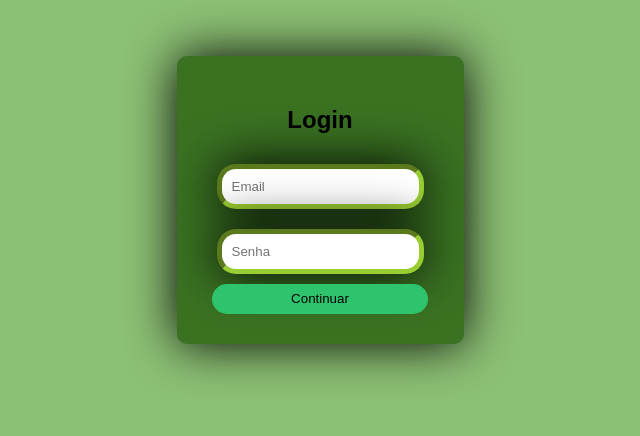
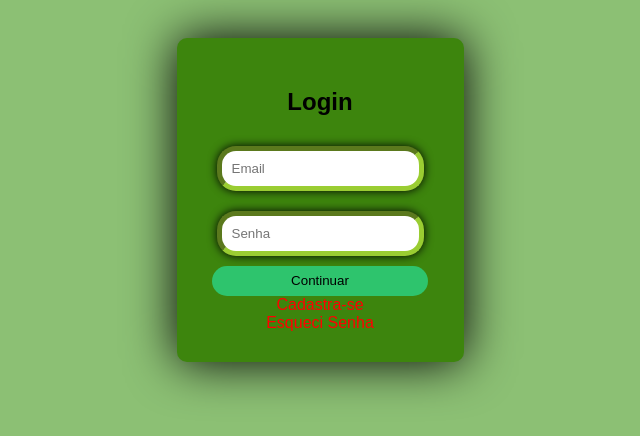
Before and after one commit to ograndegabriel/Pagina, a plain HTML site: page index.html in a window 1280 px wide. Shown: the whole page, without its empty margins (320-960 px from the left). Drawn offline with Linux system fonts and the light colour scheme.

Commit message:
atualiza

```diff
--- a/index.html
+++ b/index.html
@@ -16,6 +16,8 @@
         <input type="Password"
         placeholder="Senha"><br>
        <button>Continuar</button>
+       <a href="/cadstro.html">Cadastra-se</a><br>
+       <a href="">Esqueci Senha</a>
 
     </div>
     <style>
@@ -29,7 +31,7 @@
             margin: 0;
         }
         .container{
-            background-color: rgb(58, 114, 34);
+            background-color: rgb(61, 133, 13);
             padding: 30px;
             border-radius: 10px;
             box-shadow: 0 0 50px;
@@ -41,7 +43,7 @@
             margin: 10px;
             border: 5px inset yellowgreen;
             border-radius: 19px;
-            box-shadow: 0 0 50px;
+            box-shadow: 0 0 10px;
         }
         button{
             width: 95%;
@@ -55,7 +57,14 @@
             background-color: rgb(2, 3, 3);
             color: blue;
         }
-
+        a{
+          color: red;
+          text-decoration: solid;
+        }
+        a:hover{
+            text-decoration: underline;
+            color: bisque
+        }
 
     </style>
 </body>
```
